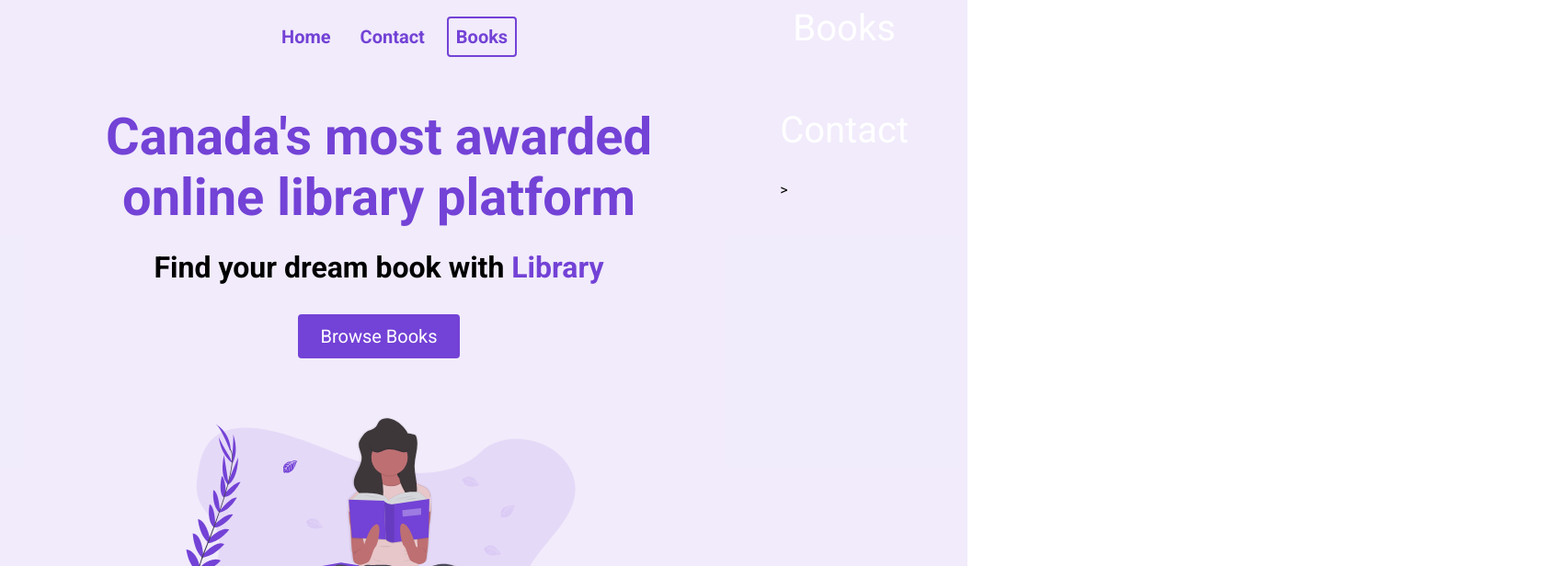
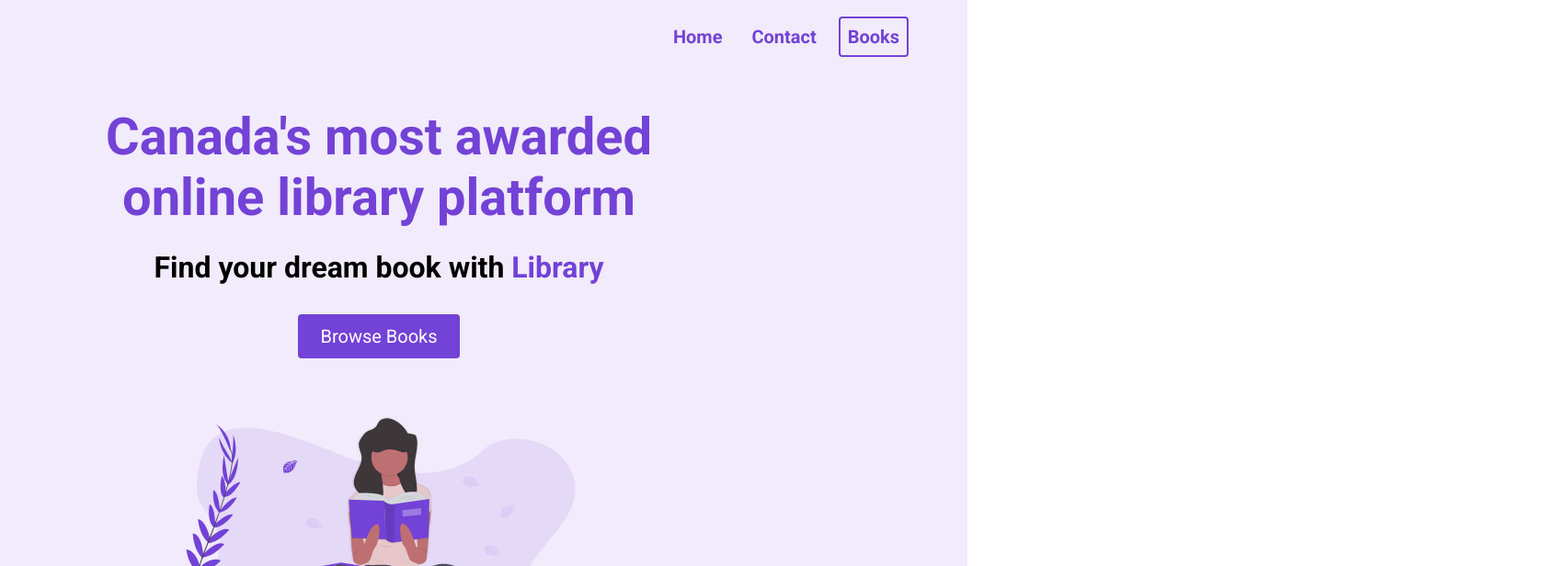
Before and after one commit to TroyCMason/FES-Library, a plain HTML site: page index.html in a window 1280 px wide. Shown: the top 616 px of the page at 92% size, 1692 px wide, since content can reach past the window. Drawn offline with Linux system fonts and the light colour scheme.

Commit message:
APRIL 15th

```diff
--- a/index.html
+++ b/index.html
@@ -24,7 +24,7 @@
         <button class="btn__menu" onlick="openMenu()">
           <i class="fas fa-bars"></i>
         </button>
-        <div class=""menu__backdrop">
+        <div class="menu__backdrop">
           <button class="btn__menu btn__menu--close" onclick="closeMenu()">
             <i class="fas fa-times"></i>
           </button>
@@ -38,7 +38,7 @@
           <li class="menu__list">
             <a class="menu__link no-cursor" onclick="closeMenu()">Contact</a>
           </li>
-          </ul>>
+          </ul>
     </div>
   </div>
  </nav>
```
